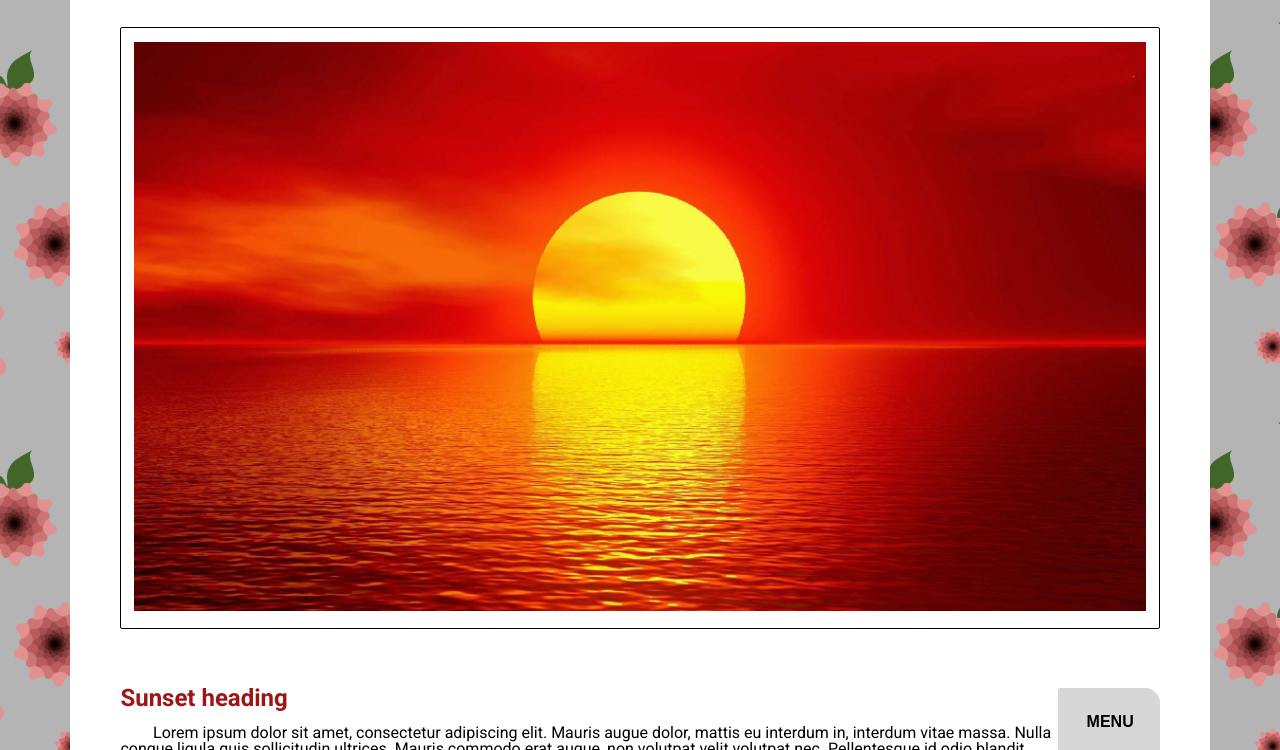
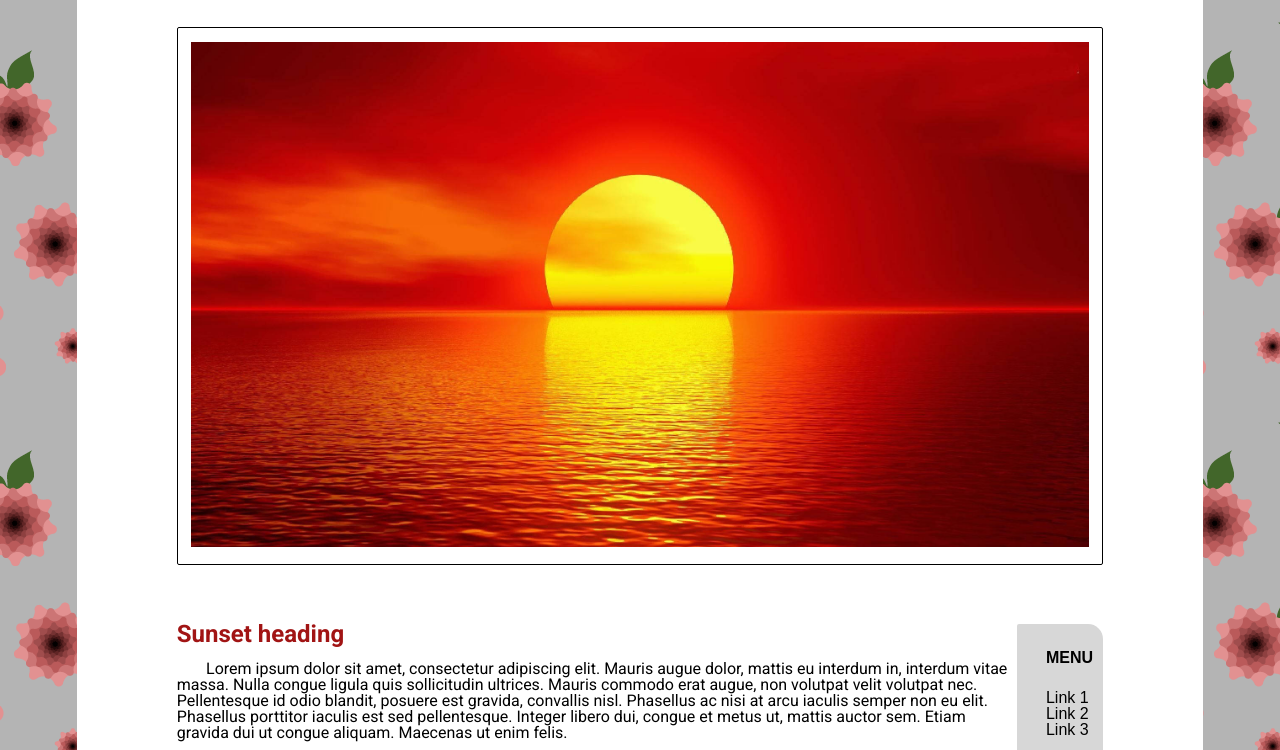
Before and after one commit to iriscorn/homework_04, a plain HTML site: page index.html in a window 1280 px wide. Shown: the part 147-897 px from the top of the page. Drawn offline with Linux system fonts and the light colour scheme.

Commit message:
changed width and added padding for wrapper

```diff
--- a/css/style.css
+++ b/css/style.css
@@ -11,10 +11,11 @@ body {
 
 /* 10 */
 .wrapper {
-    width: 89%;
+    width: 88%;
     margin: 0 auto;
     background-color: #fff;
-}
+    padding: 0 50px;
+  }
 
 /* 10 */
 .header, .main, .footer {
```
